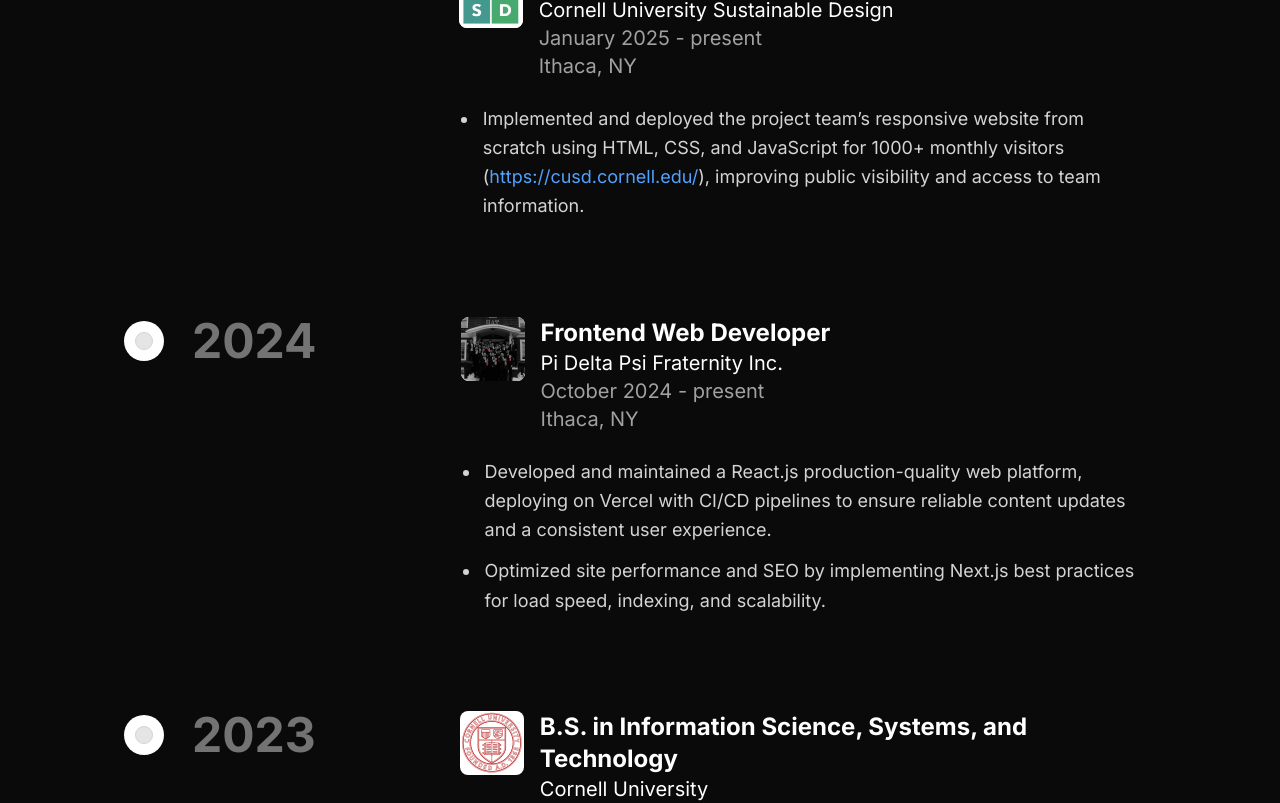
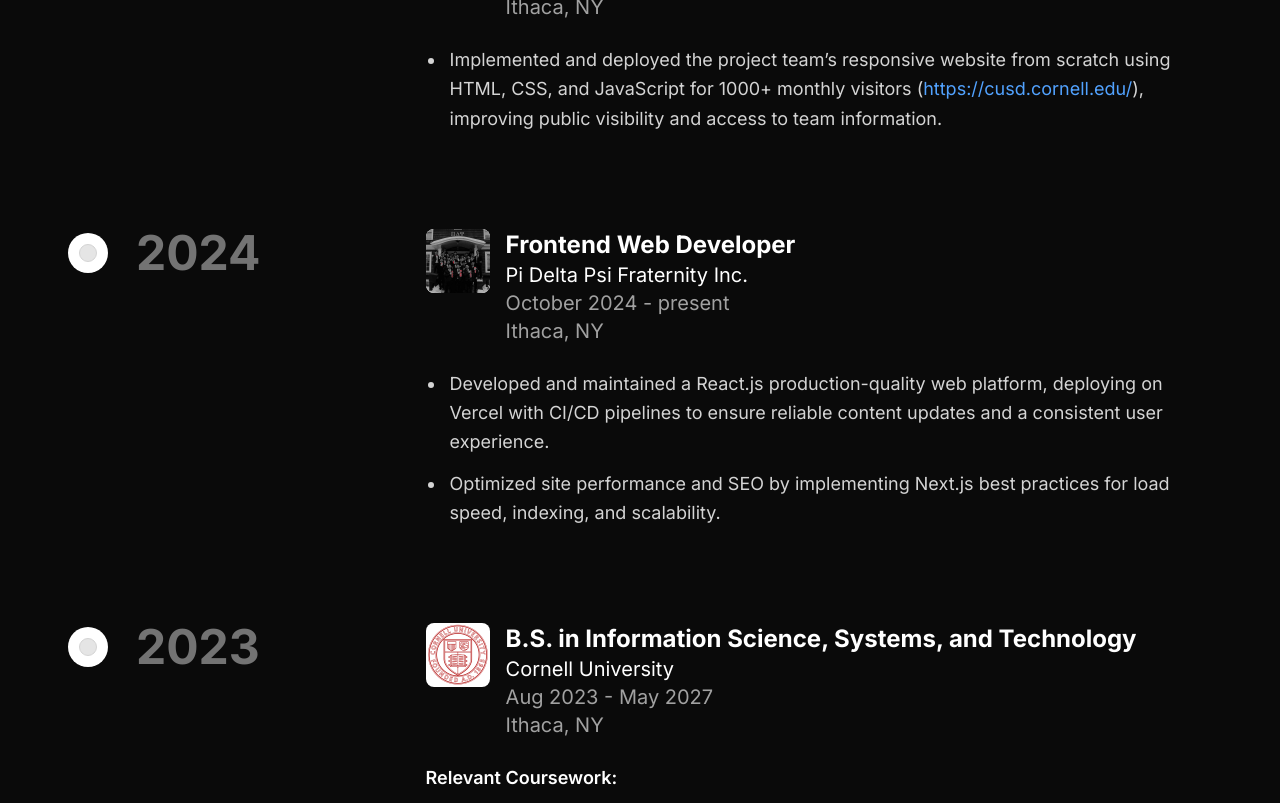
Before and after one commit to paulhwang1007/portfolio, a Next.js app: page / in a window 1280 px wide. Shown: the part 1540-2343 px from the top of the page. Built offline with nearby package versions, Linux system fonts and the light colour scheme.

Commit message:
tweak experience spacing

```diff
--- a/src/components/ui/timeline.tsx
+++ b/src/components/ui/timeline.tsx
@@ -25,7 +25,7 @@ export const Timeline = ({ data }: { data: TimelineEntry[] }) => {
 
   return (
     <div
-      className="w-full font-sans md:px-24"
+      className="w-full font-sans max-w-7xl mx-auto md:px-10"
       ref={containerRef}
     >
       <div className="max-w-full mx-auto pt-0 pb-20 px-4 md:px-8 lg:px-10">
@@ -38,9 +38,9 @@ export const Timeline = ({ data }: { data: TimelineEntry[] }) => {
         {data.map((item, index) => (
           <div
             key={index}
-            className="flex justify-start pt-10 md:pt-24 md:gap-32"
+            className="grid grid-cols-1 md:grid-cols-5 pt-10 md:pt-24 gap-10"
           >
-            <div className="sticky flex flex-col md:flex-row z-40 items-center top-40 md:top-80 self-start md:w-fit">
+            <div className="sticky flex flex-col md:flex-row z-40 items-center top-40 md:top-80 self-start md:col-span-1">
               <div className="h-10 absolute left-3 md:left-3 w-10 rounded-full bg-white dark:bg-black flex items-center justify-center">
                 <div className="h-4 w-4 rounded-full bg-neutral-200 dark:bg-neutral-800 border border-neutral-300 dark:border-neutral-700 p-2" />
               </div>
@@ -49,7 +49,7 @@ export const Timeline = ({ data }: { data: TimelineEntry[] }) => {
               </h3>
             </div>
 
-            <div className="relative pl-20 pr-4 md:pl-4 w-full">
+            <div className="relative pl-20 pr-4 md:pl-32 w-full md:col-span-4">
               <h3 className="md:hidden block text-2xl mb-4 text-left font-bold text-neutral-500 dark:text-neutral-500">
                 {item.title}
               </h3>
```
